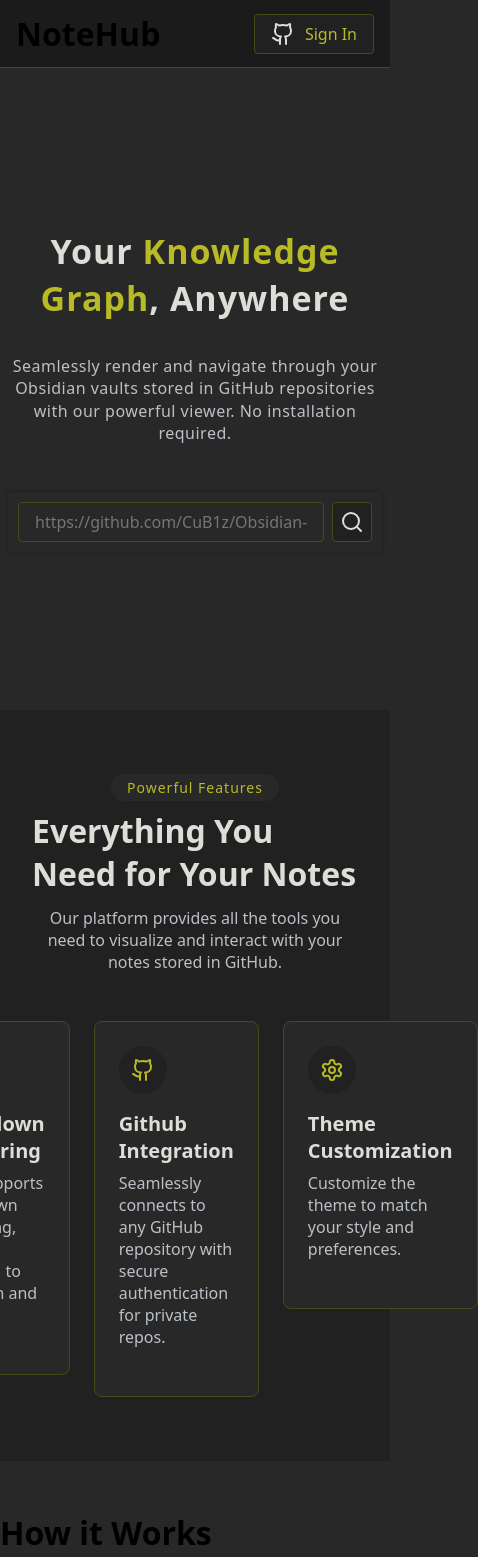
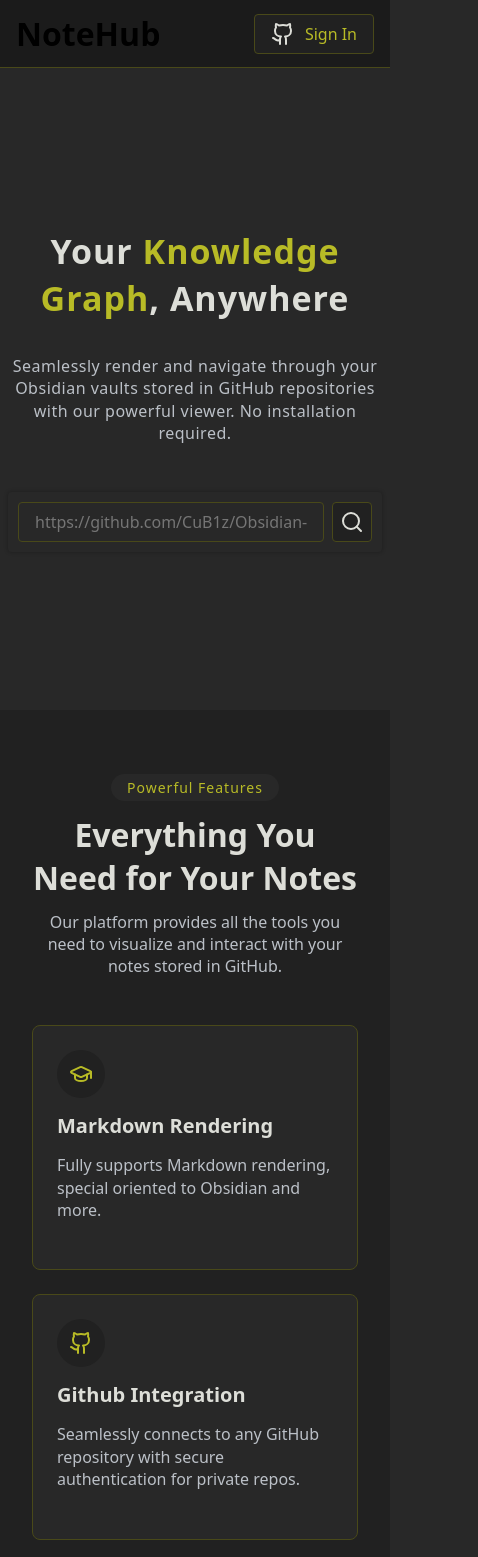
Before and after one commit to CuB1z/NoteHub, a Next.js app: page / in a window 390 px wide. Shown: the top 1557 px of the page, 478 px wide, since content can reach past the window. Built offline with nearby package versions, Linux system fonts and the light colour scheme; no server answers.

Commit message:
Feature: Update SectionHeader and Features styles for improved layout and responsiveness

```diff
--- a/src/styles/SectionHeader.module.css
+++ b/src/styles/SectionHeader.module.css
@@ -14,13 +14,14 @@
         padding: 4px 16px;
         border-radius: 99999px;
         background-color: var(--bg-primary);
-        margin-bottom: 8px;
+        margin-bottom: 12px;
     }
 
     .title {
         font-size: 32px;
         font-weight: 700;
         color: var(--fg-primary);
+        text-align: center;
         margin-bottom: 12px;
     }
 
--- a/src/styles/globals.css
+++ b/src/styles/globals.css
@@ -13,6 +13,7 @@
   --success: #b8bb26;
 
   --section-x-padding: 32px;
+  --max-width: 1200px;
 }
 
 body {
--- a/src/styles/sections/Features.module.css
+++ b/src/styles/sections/Features.module.css
@@ -10,18 +10,18 @@
 
     .featuresList {
         width: 100%;
-        display: flex;
-        justify-content: center;
-        align-items: flex-start;
+        max-width: var(--max-width);
+        display: grid;
+        grid-template-columns: repeat(3, 1fr);
+        grid-template-rows: auto;
         gap: 24px;
 
         .featureItem {
             width: 100%;
-            max-width: 400px;
             height: 100%;
             display: flex;
             flex-direction: column;
-            align-items: flex-start;
+            align-items: center;
             justify-content: flex-start;
             padding: 24px;
             padding-bottom: 32px;
@@ -52,16 +52,40 @@
             .title {
                 font-size: 20px;
                 font-weight: 600;
+                text-align: center;
+                line-height: 1.2;
                 color: var(--fg-primary);
-                margin-bottom: 8px;
+                margin-bottom: 16px;
             }
 
             .description {
                 font-size: 16px;
                 font-weight: 500;
+                text-align: center;
+                line-height: 1.4;
                 color: var(--fg-secondary);
                 margin-bottom: 16px;
             }
         }
     }
 }
+
+@media (max-width: 744px) {
+    .features {
+        .featuresList {
+            grid-template-columns: 1fr;
+
+            .featureItem {
+                align-items: flex-start;
+
+                .title {
+                    text-align: left;
+                }
+
+                .description {
+                    text-align: left;
+                }
+            }
+        }
+    }
+}
```
